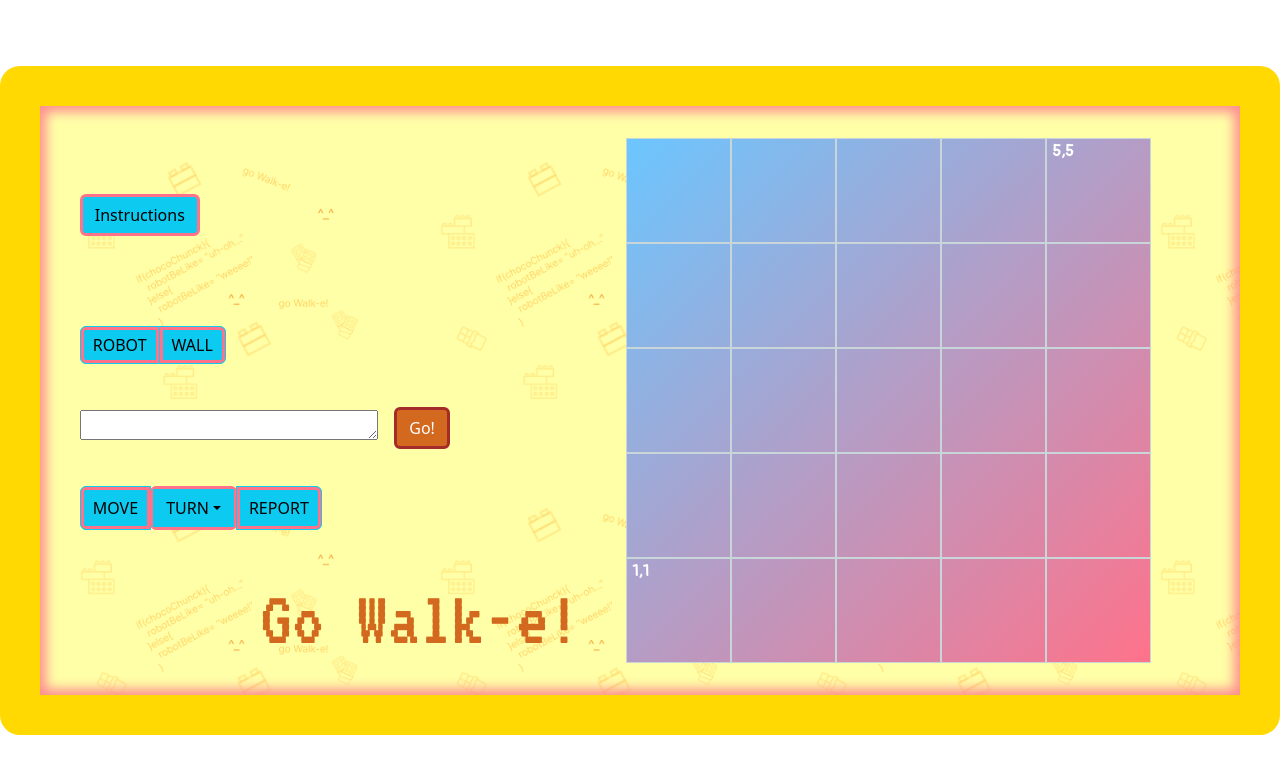
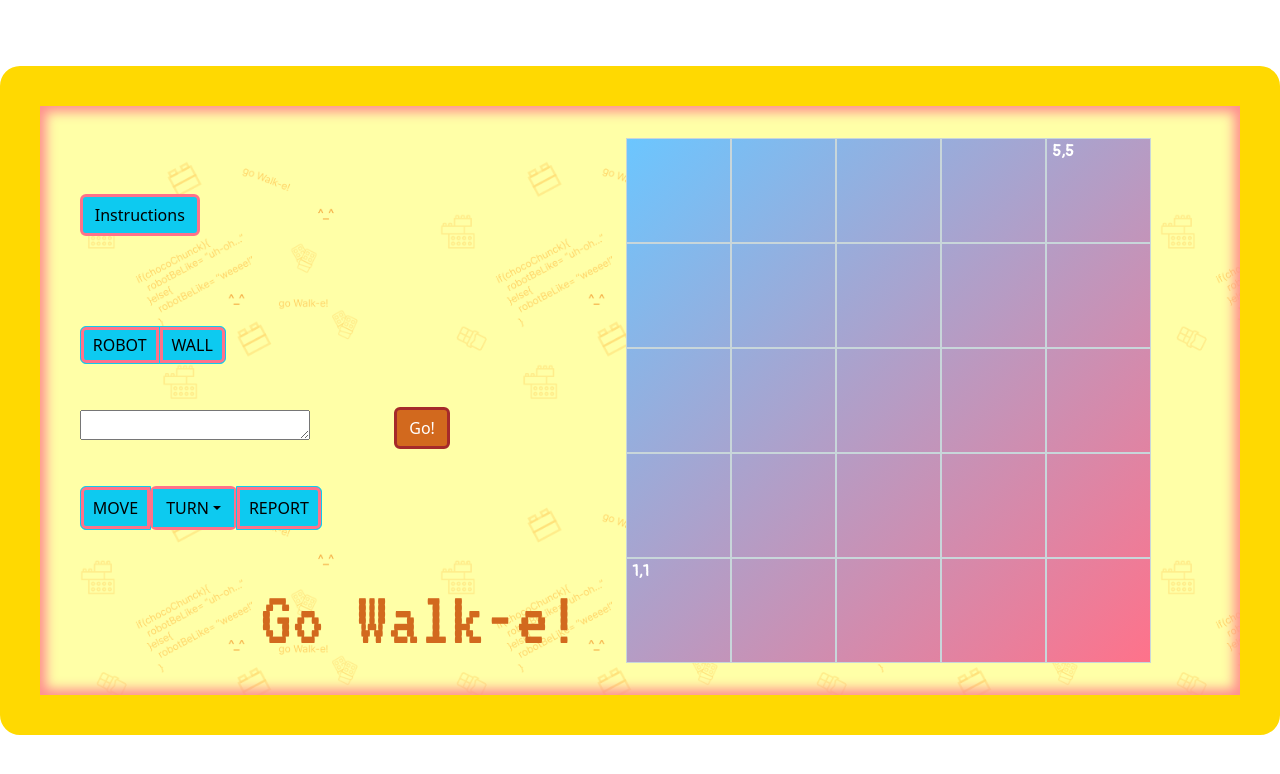
Before and after one commit to CeliaGC/walk-e, a React (Vite) app: page / in a window 1280 px wide. Shown: the top 774 px of the page. Built offline with nearby package versions, Linux system fonts and the light colour scheme.

Commit message:
fix-place_robot

```diff
--- a/src/components/commandForm/CommandForm.css
+++ b/src/components/commandForm/CommandForm.css
@@ -1,8 +1,8 @@
-.buttongroup-flex{
+.buttongroup-flex {
     display: flex;
     flex-direction: column;
     align-items: flex-start;
-    justify-content:space-around;
+    justify-content: space-around;
     width: 150px;
     height: 250px;
     align-self: center;
@@ -10,14 +10,14 @@
 
 }
 
-.button-border-color{
+.button-border-color {
 
     box-shadow: inset 0 0 0 3px rgb(255, 114, 138);
     border: 3px solid rgb(255, 114, 138);
     border-radius: 2px;
 }
 
-.pannel-flex-row{
+.pannel-flex-row {
     display: flex;
     flex-direction: row;
     padding-top: 5%;
@@ -26,8 +26,14 @@
 
 }
 
-#button-go{
+#button-go {
     height: min-content;
     align-self: center;
     margin-left: 80%;
 }
+
+textarea {
+    max-height: 30px;
+    max-width: 230px;
+    resize: none;
+}
--- a/src/logic/UpdateCellState.js
+++ b/src/logic/UpdateCellState.js
@@ -126,7 +126,17 @@ export const UpdateCellState = ({
         if (parsedX <= 5 && parsedY <= 5) {
             switch (action) {
                 case 'PLACE_ROBOT':
-                    if (facing === "NORTH" || facing === "EAST" || facing === "SOUTH" || facing === "WEST") {
+                    const arrayOfWalls = arrayOfCells.filter((c) => c.className === "PLACE_WALL");
+                    let nextCell = (5 - parsedY) * 5 + parsedX;
+                    let blockingCell = arrayOfWalls.find((w) => w.id === nextCell);
+
+                    if (blockingCell){
+                        setRobotPosition({
+                            x: robotPosition.x,
+                            y: robotPosition.y,
+                            facing: robotPosition.facing
+                        })
+                    } else if(facing === "NORTH" || facing === "EAST" || facing === "SOUTH" || facing === "WEST") {
                         setRobotPosition({
                             x: parsedX,
                             y: parsedY,
```
